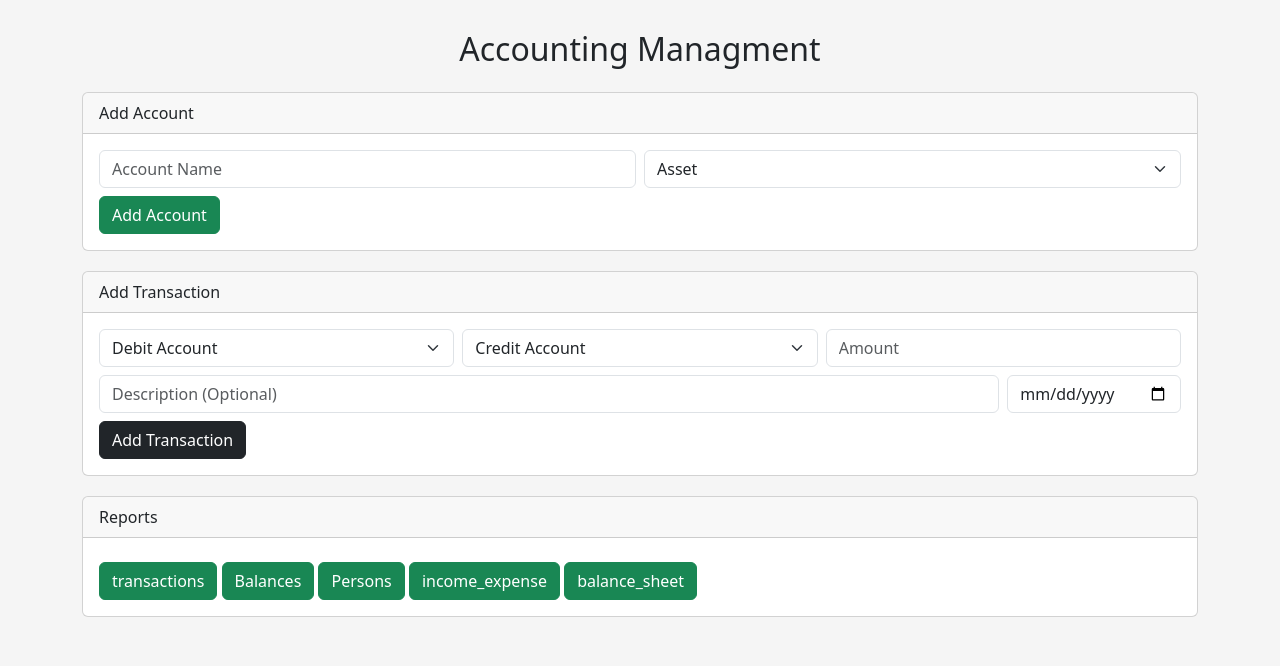
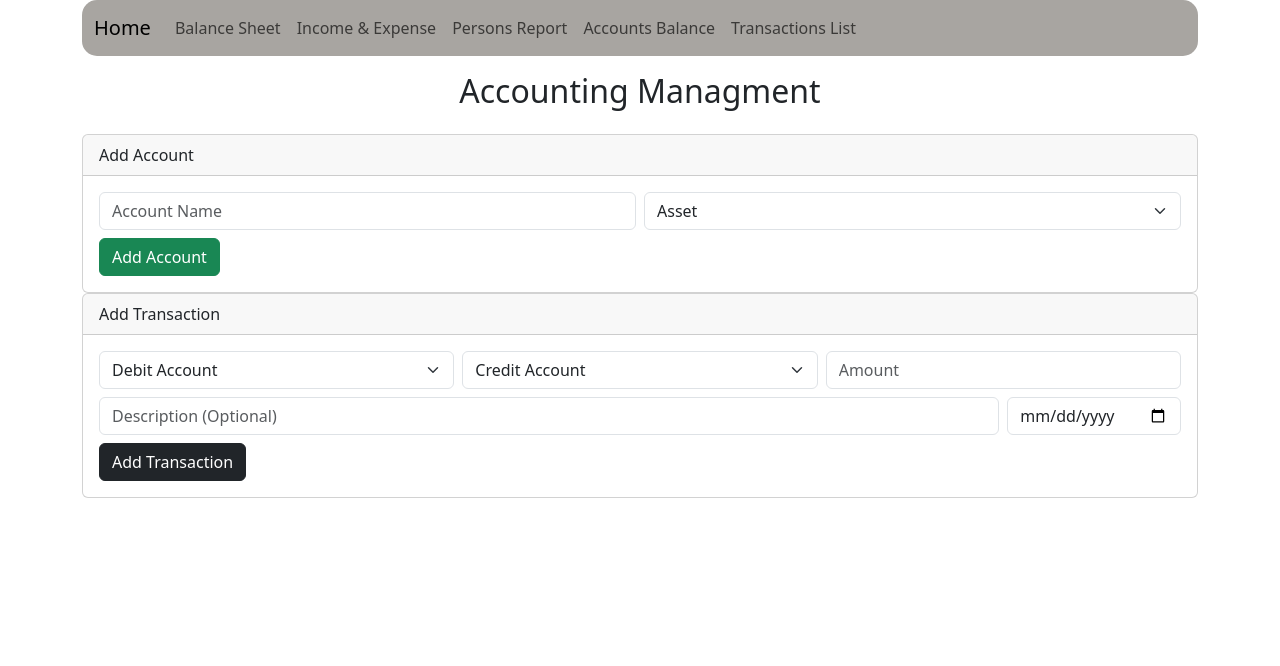
Before and after one commit to Armin-Kamalian/Personal_Accounting, a Django app: page / in a window 1280 px wide. Shown: the top 666 px of the page. Run offline with Django 5.2, Linux system fonts and the light colour scheme.

Commit message:
UI Updated

```diff
--- a/core/templates/core/balance_sheet.html
+++ b/core/templates/core/balance_sheet.html
@@ -7,7 +7,8 @@
     <link href="https://cdn.jsdelivr.net/npm/bootstrap@5.3.0/dist/css/bootstrap.min.css" rel="stylesheet" />
   </head>
   <body class="p-4 bg-light">
-    <div class="container">
+    {% include 'navbar.html' %}
+    <div class="container mt-3">
       <h2 class="text-center mb-4">Balance Sheet</h2>
 
       <div class="row">
--- a/core/templates/core/income_expense.html
+++ b/core/templates/core/income_expense.html
@@ -3,11 +3,12 @@
 <html>
   <head>
     <meta charset="UTF-8" />
-    <title>Income & Expense Report</title>
+    <title>Income & Expense</title>
     <link href="https://cdn.jsdelivr.net/npm/bootstrap@5.3.0/dist/css/bootstrap.min.css" rel="stylesheet" />
   </head>
   <body class="p-4 bg-light">
-    <div class="container">
+    {% include 'navbar.html' %}
+    <div class="container mt-3">
       <h2 class="text-center mb-4">Income & Expense Report</h2>
       <form method="get" class="row g-3 align-items-end mb-4">
         <div class="col-md-4">
--- a/core/templates/core/index.html
+++ b/core/templates/core/index.html
@@ -5,18 +5,10 @@
     <meta charset="UTF-8" />
     <title>Accounting</title>
     <link href="https://cdn.jsdelivr.net/npm/bootstrap@5.3.0/dist/css/bootstrap.min.css" rel="stylesheet" />
-    <style>
-      body {
-        padding: 30px;
-        background-color: #f5f5f5;
-      }
-      .card {
-        margin-bottom: 20px;
-      }
-    </style>
   </head>
   <body>
-    <div class="container">
+    {% include 'navbar.html' %}
+    <div class="container mt-3">
       <h2 class="text-center mb-4">Accounting Managment</h2>
 
       <!-- Add_Account Form -->
@@ -86,18 +78,6 @@
           </form>
         </div>
       </div>
-      <div class="card">
-        <div class="card-header">Reports</div>
-        <div class="card-body">
-          <div class="col-md-12 mt-2">
-            <a href="{% url 'transactions_report' %}"><button class="btn btn-success">transactions</button></a>
-            <a href="{% url 'accounts_balance' %}"><button class="btn btn-success">Balances</button></a>
-            <a href="{% url 'persons_report' %}"><button class="btn btn-success">Persons</button></a>
-            <a href="{% url 'income_expense_report' %}"><button class="btn btn-success">income_expense</button></a>
-            <a href="{% url 'balance_sheet' %}"><button class="btn btn-success">balance_sheet</button></a>
-          </div>
-        </div>
-      </div>
     </div>
   </body>
 </html>
--- a/core/urls.py
+++ b/core/urls.py
@@ -6,11 +6,9 @@ urlpatterns = [
     path('add_account', views.add_account, name='add_account'),
     path('add_transaction', views.add_transaction, name='add_transaction'),
     path('transactions', views.transactions_report, name='transactions_report'),
-    path('balances', views.accounts_balance, name='accounts_balance'),
-    path('persons', views.persons_report, name='persons_report'),
-    path('report/income-expense/', views.income_expense_report, name='income_expense_report'),
-    path('report/balance-sheet/', views.balance_sheet, name='balance_sheet'),
+    path('accounts_balance', views.accounts_balance, name='accounts_balance'),
+    path('persons_report', views.persons_report, name='persons_report'),
+    path('income_expense_report', views.income_expense_report, name='income_expense_report'),
+    path('balance-sheet', views.balance_sheet, name='balance_sheet'),
     path('transactions/delete/<str:txn_id>/', views.delete_transaction, name='delete_transaction'),
-
-
 ]
--- a/core/views.py
+++ b/core/views.py
@@ -3,6 +3,8 @@ from datetime import datetime
 import json
 import uuid
 
+
+FILE_NAME = 'db.json'
 ACCOUNT_TYPES = ['asset', 'liability', 'income', 'expense', 'equity', 'person']
 DEBIT_TYPES = ['asset', 'expense', 'person']
 CREDIT_TYPES = ['liability', 'income', 'equity']
@@ -10,20 +12,20 @@ CREDIT_TYPES = ['liability', 'income', 'equity']
 
 def home(request):
     try:
-        with open('db.json', 'r') as file:
+        with open(FILE_NAME, 'r', encoding='utf-8') as file:
             db = json.load(file)
     except FileNotFoundError:
         db = {'accounts': {}, 'transactions': {}}
-        with open('db.json', 'w') as file:
-            json.dump(db, file, indent=4)
+        with open(FILE_NAME, 'w', encoding='utf-8') as file:
+            json.dump(db, file, indent=4, ensure_ascii=False)
 
-    accounts = list(db["accounts"].keys())
-    return render(request, "core/index.html", context={'accounts': accounts})
+    accounts = sorted(db['accounts'].keys())
+    return render(request, 'core/index.html', context={'accounts': accounts})
 
 
 def add_account(request):
     if request.method == 'POST':
-        with open('db.json', 'r') as file:
+        with open(FILE_NAME, 'r', encoding='utf-8') as file:
             db = json.load(file)
 
         account_name = request.POST.get('account_name').strip().title()
@@ -35,15 +37,15 @@ def add_account(request):
         else:
             return HttpResponse('Account Already Exists')
 
-        with open('db.json', 'w') as file:
-            json.dump(db, file, indent=4)
+        with open(FILE_NAME, 'w', encoding='utf-8') as file:
+            json.dump(db, file, indent=4, ensure_ascii=False)
 
     return redirect('/')
 
 
 def add_transaction(request):
     if request.method == 'POST':
-        with open('db.json', 'r') as file:
+        with open(FILE_NAME, 'r', encoding='utf-8') as file:
             db = json.load(file)
 
         debit_account = request.POST.get('debit_account')
@@ -52,33 +54,33 @@ def add_transaction(request):
         date = request.POST.get('date')
 
         if debit_account not in db['accounts'] or credit_account not in db['accounts']:
-            return HttpResponse("One of the accounts does not exist!", status=400)
+            return HttpResponse('One of the accounts does not exist!', status=400)
 
         try:
             amount = int(request.POST.get('amount'))
         except (ValueError, TypeError):
-            return HttpResponse("Invalid amount", status=400)
+            return HttpResponse('Invalid amount', status=400)
 
         db['accounts'][debit_account]['debit'].append(amount)
         db['accounts'][credit_account]['credit'].append(amount)
 
         transaction_id = str(uuid.uuid4())
         db['transactions'][transaction_id] = {
-            "date": date,
-            "debit_account": debit_account,
-            "credit_account": credit_account,
-            "amount": amount,
-            "describtion": description
+            'date': date,
+            'debit_account': debit_account,
+            'credit_account': credit_account,
+            'amount': amount,
+            'description': description
         }
 
-        with open('db.json', 'w') as file:
-            json.dump(db, file, indent=4)
+        with open(FILE_NAME, 'w', encoding='utf-8') as file:
+            json.dump(db, file, indent=4, ensure_ascii=False)
 
         return redirect('/')
 
 
 def transactions_report(request):
-    with open('db.json', 'r') as file:
+    with open(FILE_NAME, 'r', encoding='utf-8') as file:
         db = json.load(file)
 
     start_date_str = request.GET.get('start_date')
@@ -88,36 +90,37 @@ def transactions_report(request):
 
     for txn_id, txn in db['transactions'].items():
         try:
-            date_obj = datetime.strptime(txn['date'], "%Y-%m-%d").date()
+            date_obj = datetime.strptime(txn['date'], '%Y-%m-%d').date()
         except Exception:
             continue
 
         if start_date_str:
-            start_date = datetime.strptime(start_date_str, "%Y-%m-%d").date()
+            start_date = datetime.strptime(start_date_str, '%Y-%m-%d').date()
             if date_obj < start_date:
                 continue
 
         if end_date_str:
-            end_date = datetime.strptime(end_date_str, "%Y-%m-%d").date()
+            end_date = datetime.strptime(end_date_str, '%Y-%m-%d').date()
             if date_obj > end_date:
                 continue
 
         transaction = txn.copy()
         transaction['id'] = txn_id
         transactions.append(transaction)
+        transactions.sort(key=lambda x: x['date'])
 
     context = {
         'transactions': transactions,
         'start_date': start_date_str,
         'end_date': end_date_str,
     }
-    return render(request, 'core/transactions.html', context)
+    return render(request, 'core/transactions_list.html', context)
 
 
 def accounts_balance(request):
     selected_types = request.GET.getlist('type')
 
-    with open('db.json', 'r') as file:
+    with open(FILE_NAME, 'r', encoding='utf-8') as file:
         db = json.load(file)
 
     balances = []
@@ -146,7 +149,9 @@ def accounts_balance(request):
             'balance': balance
         })
 
-    return render(request, 'core/balances.html', {
+        balances.sort(key=lambda x: (x['type'], -x['balance']))
+
+    return render(request, 'core/accounts_balance.html', {
         'balances': balances,
         'selected_types': selected_types,
         'account_types': ACCOUNT_TYPES
@@ -154,7 +159,7 @@ def accounts_balance(request):
 
 
 def persons_report(request):
-    with open('db.json', 'r') as file:
+    with open(FILE_NAME, 'r', encoding='utf-8') as file:
         db = json.load(file)
 
     persons = []
@@ -165,7 +170,7 @@ def persons_report(request):
             credit_total = sum(info.get('credit', []))
             balance = debit_total - credit_total
 
-            status = "Debtor" if balance > 0 else "Creditor" if balance < 0 else "Settled"
+            status = 'Debtor' if balance > 0 else 'Creditor' if balance < 0 else 'Settled'
 
             persons.append({
                 'name': name,
@@ -175,12 +180,12 @@ def persons_report(request):
                 'status': status
             })
 
-    return render(request, 'core/persons.html', {'persons': persons})
+    return render(request, 'core/persons_report.html', {'persons': persons})
 
 
 def income_expense_report(request):
 
-    with open('db.json', 'r') as file:
+    with open(FILE_NAME, 'r', encoding='utf-8') as file:
         db = json.load(file)
 
     start_date_str = request.GET.get('start_date')
@@ -194,17 +199,17 @@ def income_expense_report(request):
 
     for txn_id, txn in db['transactions'].items():
         try:
-            date_obj = datetime.strptime(txn['date'], "%Y-%m-%d").date()
+            date_obj = datetime.strptime(txn['date'], '%Y-%m-%d').date()
         except Exception:
             continue
 
         if start_date_str:
-            start_date = datetime.strptime(start_date_str, "%Y-%m-%d").date()
+            start_date = datetime.strptime(start_date_str, '%Y-%m-%d').date()
             if date_obj < start_date:
                 continue
 
         if end_date_str:
-            end_date = datetime.strptime(end_date_str, "%Y-%m-%d").date()
+            end_date = datetime.strptime(end_date_str, '%Y-%m-%d').date()
             if date_obj > end_date:
                 continue
 
@@ -215,7 +220,6 @@ def income_expense_report(request):
         if db['accounts'][txn['credit_account']]['type'] == 'income':
             income_total += txn['amount']
             income_transactions.append(txn)
-
 
     NET_RESULT = income_total - expense_total
     context = {
@@ -231,7 +235,7 @@ def income_expense_report(request):
 
 
 def balance_sheet(request):
-    with open('db.json', 'r') as file:
+    with open(FILE_NAME, 'r', encoding='utf-8') as file:
         db = json.load(file)
 
     assets = []
@@ -279,7 +283,7 @@ def balance_sheet(request):
 
 
 def delete_transaction(request, txn_id):
-    with open('db.json', 'r') as file:
+    with open(FILE_NAME, 'r', encoding='utf-8') as file:
         db = json.load(file)
 
     if txn_id in db['transactions']:
@@ -297,9 +301,9 @@ def delete_transaction(request, txn_id):
 
         del db['transactions'][txn_id]
 
-        with open('db.json', 'w') as file:
-            json.dump(db, file, indent=4)
+        with open(FILE_NAME, 'w', encoding='utf-8') as file:
+            json.dump(db, file, indent=4, ensure_ascii=False)
 
         return redirect('/transactions')
     else:
-        return HttpResponse("Transaction not found", status=404)
+        return HttpResponse('Transaction not found', status=404)
--- /dev/null
+++ b/templates/navbar.html
@@ -0,0 +1,27 @@
+<div class="container">
+  <nav class="navbar navbar-expand-lg" style="background-color:rgba(168, 165, 161, 1); border-radius: 15px;">
+    <div class="container-fluid">
+      <a class="navbar-brand" href="{% url 'home' %}">Home</a>
+      <button class="navbar-toggler" type="button" data-bs-toggle="collapse" data-bs-target="#navbarNav" aria-controls="navbarNav" aria-expanded="false" aria-label="Toggle navigation"><span class="navbar-toggler-icon"></span></button>
+      <div class="collapse navbar-collapse" id="navbarNav">
+        <ul class="navbar-nav">
+          <li class="nav-item">
+            <a class="nav-link" aria-current="page" href="{% url 'balance_sheet' %}">Balance Sheet</a>
+          </li>
+          <li class="nav-item">
+            <a class="nav-link" href="{% url 'income_expense_report' %}">Income & Expense</a>
+          </li>
+          <li class="nav-item">
+            <a class="nav-link" href="{% url 'persons_report' %}">Persons Report</a>
+          </li>
+          <li class="nav-item">
+            <a class="nav-link" href="{% url 'accounts_balance' %}">Accounts Balance</a>
+          </li>
+          <li class="nav-item">
+            <a class="nav-link" href="{% url 'transactions_report' %}">Transactions List</a>
+          </li>
+        </ul>
+      </div>
+    </div>
+  </nav>
+</div>
```
Also changed, not shown: core/templates/core/accounts_balance.html (added, +63 -0 lines), core/templates/core/balances.html (deleted, +0 -78 lines), core/templates/core/persons.html (deleted, +0 -51 lines), core/templates/core/persons_report.html (added, +50 -0 lines), core/templates/core/transactions_list.html (renamed from core/templates/core/transactions.html, +9 -11 lines).
